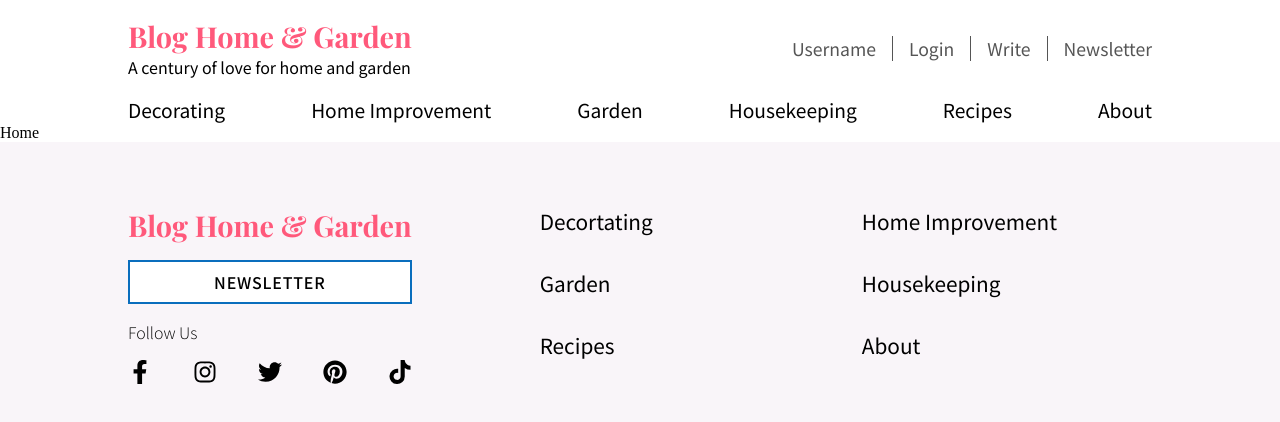
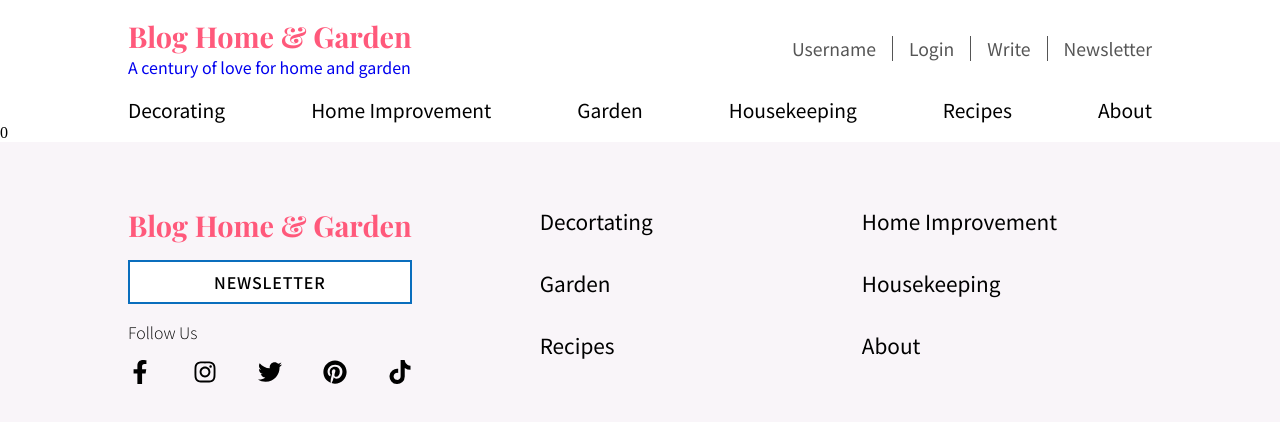
Before and after one commit to eford05/blog-home-garden, a React (Create React App) app: page / in a window 1280 px wide. Shown: the top 422 px of the page. Built offline with nearby package versions, Linux system fonts and the light colour scheme.

Commit message:
pass state context between navbar and home

```diff
--- a/src/App.js
+++ b/src/App.js
@@ -8,23 +8,34 @@ import Post from "./pages/Post";
 import Write from "./pages/Write";
 import Login from "./pages/Login";
 import Register from "./pages/Register";
+import NewsModal from "./components/NewsModal";
+import { CatContext } from "./contexts/CatContext";
 import { createBrowserRouter, RouterProvider, Outlet } from "react-router-dom";
-import NewsModal from "./components/NewsModal";
+
+/*
+  Toggle show modal in modal component
+  Set categories through context provider to navbar and home
+*/
 
 function App() {
   const Layout = () => {
     const [showModal, setShowModal] = useState(false);
 
+    const [cat, setCat] = useState(0);
+
+    //If showModal is true prevent scrolling
     showModal
       ? (document.body.style = "hidden")
       : (document.body.style = "auto");
 
     return (
       <Fragment>
-        <Navbar />
-        {showModal && <NewsModal toggle={() => setShowModal(!showModal)} />}
-        <Outlet />
-        <Footer toggle={() => setShowModal(!showModal)} />
+        <CatContext.Provider value={{ cat, setCat }}>
+          <Navbar />
+          {showModal && <NewsModal toggle={() => setShowModal(!showModal)} />}
+          <Outlet />
+          <Footer toggle={() => setShowModal(!showModal)} />
+        </CatContext.Provider>
       </Fragment>
     );
   };
--- a/src/components/NavLinks.jsx
+++ b/src/components/NavLinks.jsx
@@ -9,37 +9,49 @@ import {
   FaTiktok,
 } from "react-icons/fa";
 import "../styles/navlinks.css";
+import { useContext } from "react";
+import { CatContext } from "../contexts/CatContext";
 
+/*
+  Set categories on click
+  1 = decor
+  2 = repair
+  3 = garden
+  4 = housekeeping
+  5 = recipes
+*/
 function NavLinks() {
+  const { setCat } = useContext(CatContext);
+
   return (
     <div className="links-container">
       <ul className="primary-list">
         <li className="primary-li">
-          <div className="li-wrapper">
+          <div className="li-wrapper" onClick={() => setCat(1)}>
             <NavLink to="/?cat=decor">Decorating</NavLink>
             <HiChevronRight className="chevron" />
           </div>
         </li>
         <li className="primary-li">
-          <div className="li-wrapper">
+          <div className="li-wrapper" onClick={() => setCat(2)}>
             <NavLink to="/?cat=home-improve">Home Improvement</NavLink>
             <HiChevronRight className="chevron" />
           </div>
         </li>
         <li className="primary-li">
-          <div className="li-wrapper">
+          <div className="li-wrapper" onClick={() => setCat(3)}>
             <NavLink to="/?cat=garden">Garden</NavLink>
             <HiChevronRight className="chevron" />
           </div>
         </li>
         <li className="primary-li">
-          <div className="li-wrapper">
+          <div className="li-wrapper" onClick={() => setCat(4)}>
             <NavLink to="/?cat=housekeeping">Housekeeping</NavLink>
             <HiChevronRight className="chevron" />
           </div>
         </li>
         <li className="primary-li">
-          <div className="li-wrapper">
+          <div className="li-wrapper" onClick={() => setCat(5)}>
             <NavLink to="/?cat=recipes">Recipes</NavLink>
             <HiChevronRight className="chevron" />
           </div>
--- a/src/components/Navbar.jsx
+++ b/src/components/Navbar.jsx
@@ -3,10 +3,14 @@ import NavLinks from "./NavLinks";
 import { NavLink } from "react-router-dom";
 import { HiOutlineBars3, HiOutlineXMark } from "react-icons/hi2";
 import "../styles/navbar.css";
+import { useContext } from "react";
+import { CatContext } from "../contexts/CatContext";
 
 /* If screen sizes regular top nav, if screen size is smaller then navbar toggles from the side */
 function Navbar() {
   const [toggleNav, setToggleNav] = useState(false);
+
+  const { setCat } = useContext(CatContext);
 
   return (
     <Fragment>
@@ -21,9 +25,11 @@ function Navbar() {
             <HiOutlineXMark className="nav-icon" />
           )}
         </i>
-        <div className="logo-wrapper">
-          <h3 className="logo">Blog Home & Garden</h3>
-          <p className="logo-desc">A century of love for home and garden</p>
+        <div className="logo-wrapper" onClick={() => setCat(0)}>
+          <NavLink to="/">
+            <h3 className="logo">Blog Home & Garden</h3>
+            <p className="logo-desc">A century of love for home and garden</p>
+          </NavLink>
         </div>
         <ul className="nav-list">
           <li className="nav-li">
--- /dev/null
+++ b/src/contexts/CatContext.js
@@ -0,0 +1,3 @@
+import { createContext } from "react";
+
+export const CatContext = createContext({});
--- a/src/pages/Home.jsx
+++ b/src/pages/Home.jsx
@@ -1,8 +1,19 @@
-import React from "react";
+import { useContext } from "react";
+import { CatContext } from "../contexts/CatContext";
 import "../styles/home.css";
 
+/*
+  Set content based on category selected
+  0 = home
+  1 = decor
+  2 = home improvement
+  3 = garden
+  4 = housekeeping
+  5 = recipes
+*/
 function Home() {
-  return <div>Home</div>;
+  const { cat } = useContext(CatContext);
+  return <div>{cat}</div>;
 }
 
 export default Home;
--- a/src/styles/navbar.css
+++ b/src/styles/navbar.css
@@ -27,6 +27,10 @@
   display: flex;
   flex-direction: column;
   justify-content: center;
+}
+
+.logo-wrapper:hover {
+  cursor: pointer;
 }
 
 .logo {
```
Also changed, not shown: src/index.js (+5 -5 lines).
